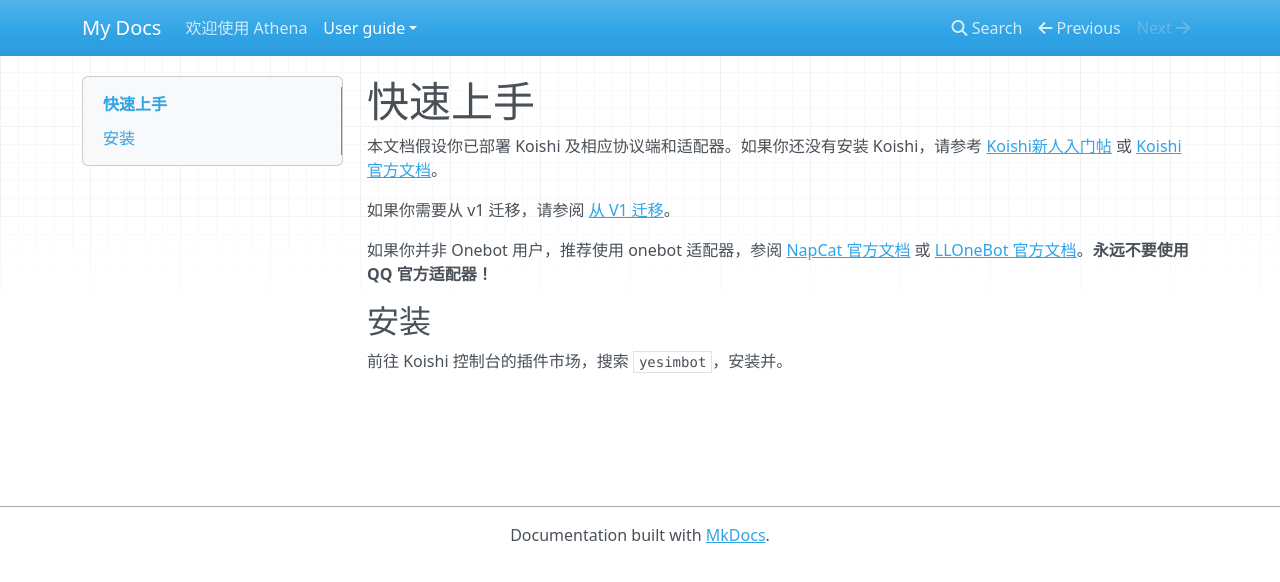
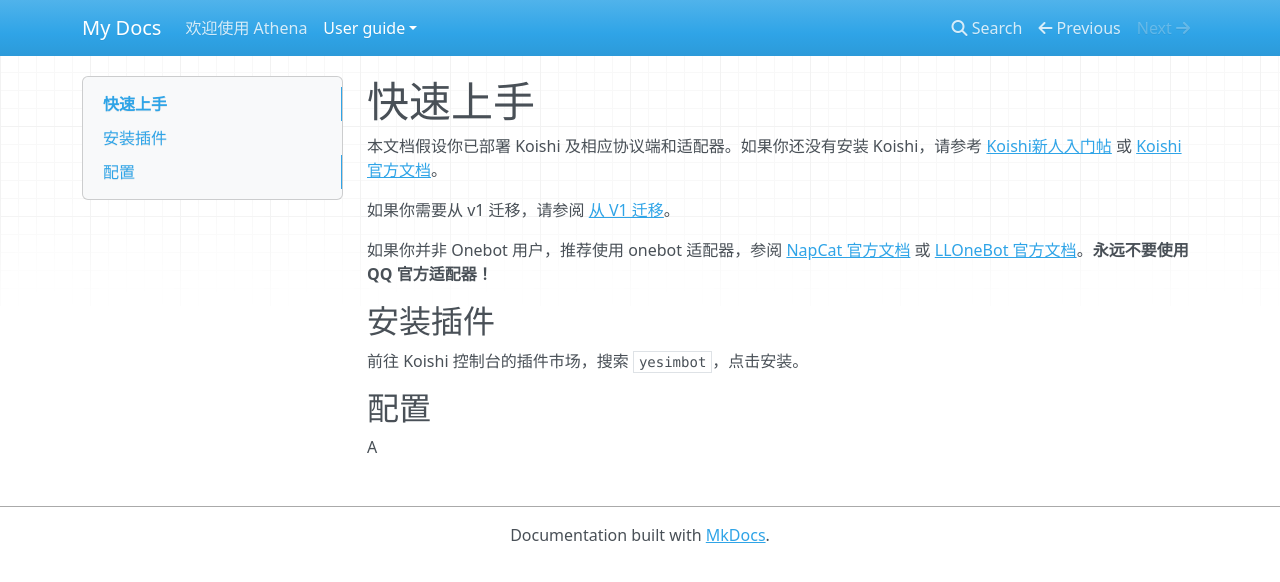
Before and after one commit to HydroGest/AthenaDocsNG, an MkDocs documentation site: the page built from docs/user-guide/getting-started.md.md, in a window 1280 px wide. Shown: the top 582 px of the page. Built offline with MkDocs 1.6.1, drawn with Linux system fonts in a browser that asks for light colours; nearby versions of some CDN libraries.

Commit message:
docs/user-guide/getting-started.md.md updated from https://stackedit.cn/

```diff
--- a/docs/user-guide/getting-started.md.md
+++ b/docs/user-guide/getting-started.md.md
@@ -7,9 +7,13 @@
 
 如果你并非 Onebot 用户，推荐使用 onebot 适配器，参阅 [NapCat 官方文档](https://napneko.pages.dev/) 或 [LLOneBot 官方文档](https://llonebot.github.io/zh-CN/)。**永远不要使用 QQ 官方适配器！**
 
-## 安装
+## 安装插件
 
-前往 Koishi 控制台的插件市场，搜索 `yesimbot`，安装并。
+前往 Koishi 控制台的插件市场，搜索 `yesimbot`，点击安装。
+
+## 配置
+
+A
 <!--stackedit_data:
-eyJoaXN0b3J5IjpbLTE4NjU4NDEyODFdfQ==
+eyJoaXN0b3J5IjpbOTkxMTE5ODc3XX0=
 -->
```
